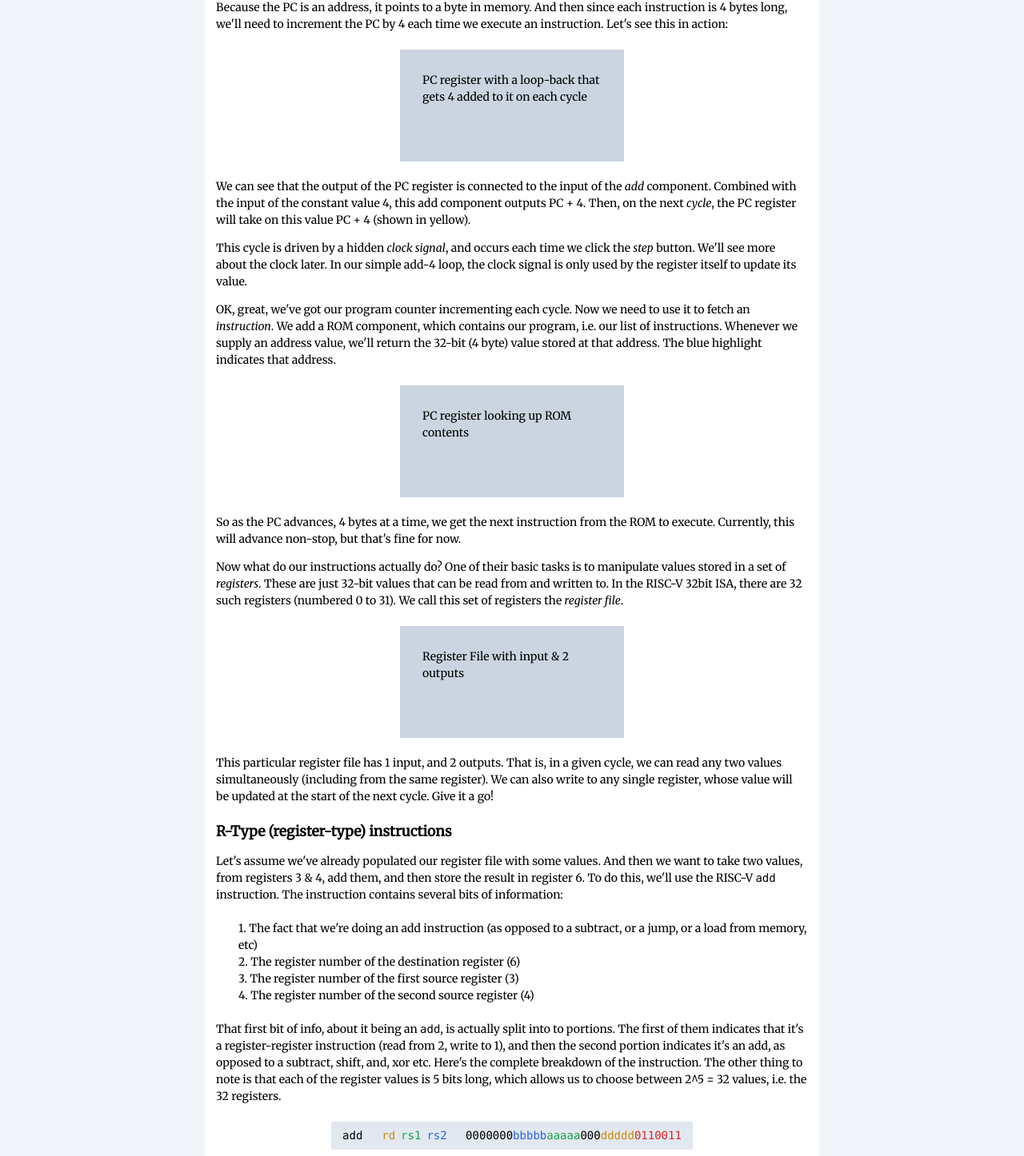
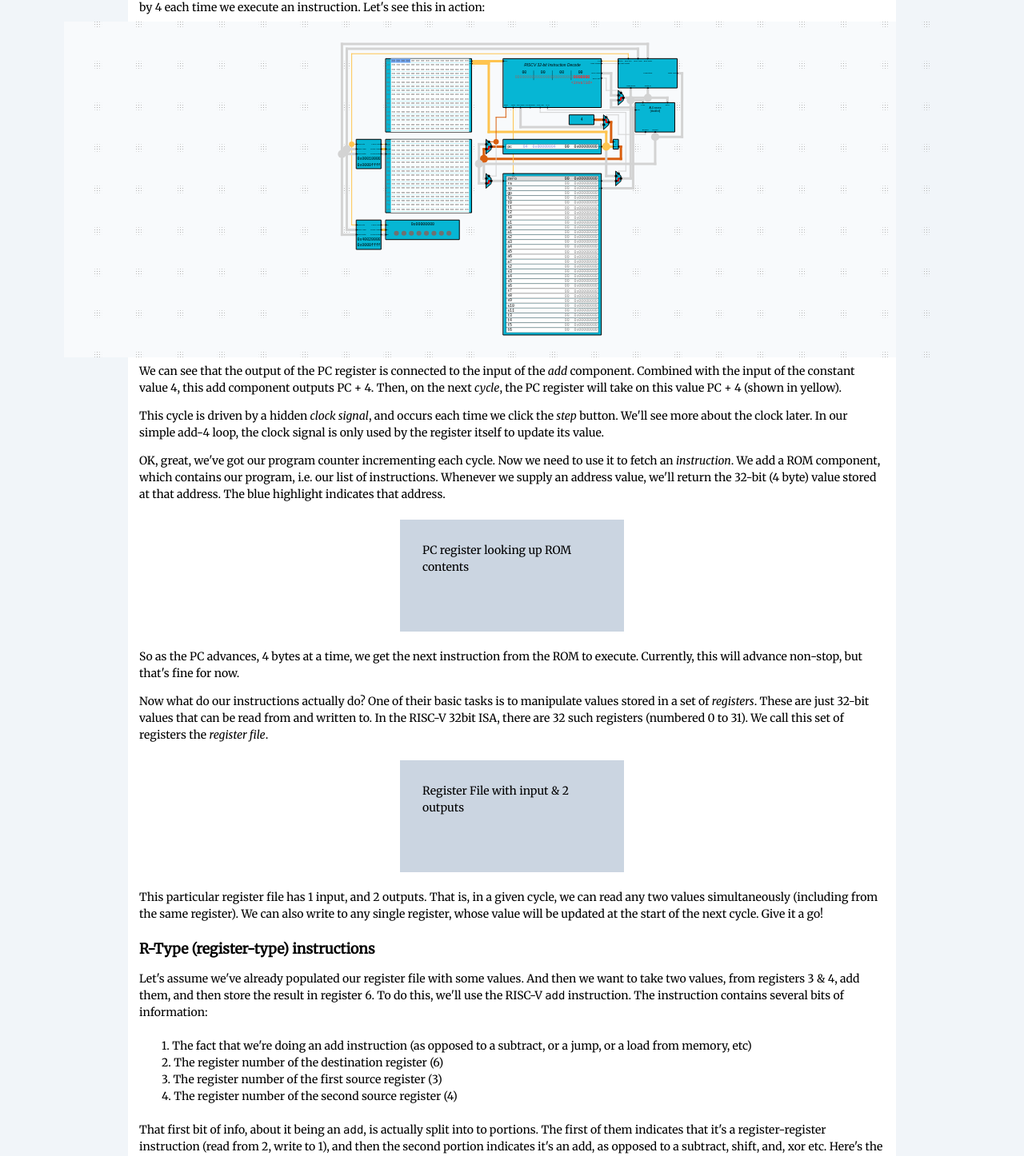
Before and after one commit to bbycroft/llm-viz, a Next.js app: page /cpu/guide/01-riscv-basic in a window 1280 px wide. Shown: the part 456-1902 px from the top of the page at 80% size. Built offline with nearby package versions, Linux system fonts and the light colour scheme.

Commit message:
Start reworking schematic loading

```diff
--- a/src/app/cpu/guide/01-riscv-basic/page.tsx
+++ b/src/app/cpu/guide/01-riscv-basic/page.tsx
@@ -3,6 +3,7 @@ import { CPUDirectory, makeCpuMetadata } from '@/src/cpu/guide/GuideIndex';
 import { CpuEnabledGuide, GuideSection, Ins, Para } from '@/src/cpu/guide/CpuEnabledGuide';
 import { SchematicView } from '@/src/cpu/guide/SchematicView';
 import { InstructionDetail, InstructionTable } from '@/src/cpu/guide/InstructionDetail';
+import { CpuPortal } from '@/src/cpu/CpuPortal';
 
 const dir = CPUDirectory.RiscvBasic;
 
@@ -57,7 +58,7 @@ export default function Page() {
             is 4 bytes long, we'll need to increment the PC by 4 each time we execute an instruction. Let's see this in action:
         </Para>
 
-        <SchematicView schematicId={"01-pc-add"} caption={"PC register with a loop-back that gets 4 added to it on each cycle"} />
+        <CpuPortal schematicId={"riscv-basic"} caption={"PC register with a loop-back that gets 4 added to it on each cycle"} />
 
         <Para>
             We can see that the output of the PC register is connected to the input of the <em>add</em> component. Combined with
--- a/src/cpu/CpuCanvas.tsx
+++ b/src/cpu/CpuCanvas.tsx
@@ -1,3 +1,5 @@
+'use client';
+
 import React, { useCallback, useEffect, useLayoutEffect, useMemo, useReducer, useRef, useState } from "react";
 import { useResizeChangeHandler } from "../utils/layout";
 import { BoundingBox3d, Vec3 } from "../utils/vector";
@@ -6,11 +8,8 @@ import { AffineMat2d } from "../utils/AffineMat2d";
 import { IDragStart } from "../utils/pointer";
 import { assignImm, getOrAddToMap, isNil, isNotNil } from "../utils/data";
 import { EditorContext, IEditorContext, IViewLayoutContext, ViewLayoutContext } from "./Editor";
-import { RefType, IComp, PortType, ICompPort, ICanvasState, IEditorState, IHitTest, IEditSnapshot, IExeSystem, ICompRenderArgs, ISchematic } from "./CpuModel";
-import { useLocalStorageState } from "../utils/localstorage";
+import { RefType, IComp, PortType, ICompPort, ICanvasState, IEditorState, IHitTest, IExeSystem, ICompRenderArgs, ISchematic } from "./CpuModel";
 import { createExecutionModel, stepExecutionCombinatorial } from "./CpuExecution";
-import { CpuEditorToolbar } from "./EditorControls";
-import { exportData, hydrateFromLS, importData, wiresFromLsState, wiresToLsState } from "./ImportExport";
 import { buildCompLibrary } from "./comps/builtins";
 import { CompLibraryView } from "./CompLibraryView";
 import { CompExampleView } from "./CompExampleView";
@@ -47,42 +46,47 @@ So our sandbox needs a bit of work. To main goals:
 export const CpuCanvas: React.FC<{
     readonly?: boolean;
     schematicId?: string;
-}> = ({ }) => {
+    children?: React.ReactNode;
+}> = ({ schematicId, readonly, children }) => {
     let [cvsState, setCvsState] = useState<ICanvasState | null>(null);
-    let [lsState, setLsState] = useLocalStorageState("cpu-layout", hydrateFromLS);
+    // let [lsState, setLsState] = useLocalStorageState("cpu-layout", hydrateFromLS);
     let [editorState, setEditorState] = useState<IEditorState>(() => createCpuEditorState());
     let [, redraw] = useReducer((x) => x + 1, 0);
 
     let [isClient, setIsClient] = useState(false);
+    useEffect(() => setIsClient(true), []);
 
-    let initialLoad = useRef(true);
+    // let initialLoad = useRef(true);
+    // useEffect(() => {
+    //     if (initialLoad.current) {
+    //         initialLoad.current = false;
+    //         setEditorState(a => assignImm(a, {
+    //             snapshot: wiresFromLsState(a.snapshot, lsState, a.compLibrary),
+    //             needsZoomExtent: true,
+    //         }));
+    //     }
+    // }, [lsState]);
+
     useEffect(() => {
-        if (initialLoad.current) {
-            initialLoad.current = false;
-            setEditorState(a => assignImm(a, {
-                snapshot: wiresFromLsState(a.snapshot, lsState, a.compLibrary),
-                needsZoomExtent: true,
-            }));
-
+        if (schematicId) {
+            setEditorState(a => assignImm(a, { desiredSchematicId: schematicId ?? null }));
         }
-    }, [lsState]);
+    }, [schematicId]);
 
     useLayoutEffect(() => {
         if (cvsState) {
-            let w = cvsState.canvas.width;
-            let h = cvsState.canvas.height;
+            let bcr = cvsState.canvas.getBoundingClientRect();
             setEditorState(a => {
                 // goal: zoom-extent so the canvas fits the entire schematic
                 if (!a.needsZoomExtent) {
                     return a;
                 }
-                let pr = window.devicePixelRatio;
                 let bb = computeModelBoundingBox(a.snapshot);
-                let mtx = computeZoomExtentMatrix(bb, new BoundingBox3d(new Vec3(330, 0), new Vec3(w / pr, h / pr)), 0.05);
+                let mtx = computeZoomExtentMatrix(bb, new BoundingBox3d(new Vec3(readonly ? 0 : 330, 0), new Vec3(bcr.width, bcr.height)), 0.05);
                 return assignImm(a, { mtx, needsZoomExtent: false });
             });
         }
-    }, [cvsState, editorState.needsZoomExtent]);
+    }, [cvsState, editorState.needsZoomExtent, readonly]);
 
     useEffect(() => {
         // setCtrlDown(false);
@@ -99,8 +103,29 @@ export const CpuCanvas: React.FC<{
                 needsZoomExtent: true,
             });
         });
-        setIsClient(true);
     }, []);
+
+    useEffect(() => {
+        if (editorState.activeSchematicId !== editorState.desiredSchematicId && editorState.desiredSchematicId) {
+            const schematic = editorState.schematicLibrary.getSchematic(editorState.desiredSchematicId);
+
+            if (schematic) {
+                setEditorState(a => assignImm(a, {
+                    activeSchematicId: schematic.id,
+                    snapshot: schematic.model,
+                    undoStack: schematic.undoStack ?? [],
+                    redoStack: schematic.redoStack ?? [],
+                    mtx: schematic.mtx ?? new AffineMat2d(),
+                    needsZoomExtent: true,
+                }));
+            } else {
+                setEditorState(a => assignImm(a, {
+                    desiredSchematicId: null,
+                }));
+            }
+        }
+
+    }, [editorState.desiredSchematicId, editorState.schematicLibrary, editorState.activeSchematicId]);
 
     useResizeChangeHandler(cvsState?.canvas?.parentElement, redraw);
 
@@ -122,24 +147,23 @@ export const CpuCanvas: React.FC<{
     prevExeModel.current = { system: exeModel, id: editorState.activeSchematicId };
 
     let setCanvasEl = useCallback((el: HTMLCanvasElement | null) => {
-
-        if (el) {
-            let ctx = el.getContext("2d")!;
-            setCvsState({ canvas: el, ctx, size: new Vec3(1, 1), scale: 1, tileCanvases: new Map(), mtx: AffineMat2d.identity() });
-
-        } else {
-            setCvsState(null);
-        }
+        setCvsState(el ? {
+            canvas: el,
+            ctx: el.getContext('2d')!,
+            size: new Vec3(1, 1),
+            scale: 1,
+            tileCanvases: new Map(),
+            mtx: AffineMat2d.identity(),
+        } : null);
     }, []);
 
-
-    useEffect(() => {
-        let newState = wiresToLsState(editorState.snapshot);
-        setLsState(a => assignImm(a, newState));
-        let strExport = exportData(editorState.snapshot);
-        localStorage.setItem("cpu-layout-str", strExport);
-        // importData(strExport);
-    }, [editorState.snapshot, setLsState]);
+    // useEffect(() => {
+    //     let newState = wiresToLsState(editorState.snapshot);
+    //     setLsState(a => assignImm(a, newState));
+    //     let strExport = exportData(editorState.snapshot);
+    //     localStorage.setItem("cpu-layout-str", strExport);
+    //     // importData(strExport);
+    // }, [editorState.snapshot, setLsState]);
 
     useLayoutEffect(() => {
         if (!cvsState) {
@@ -232,7 +256,7 @@ export const CpuCanvas: React.FC<{
 
     return <EditorContext.Provider value={ctx}>
         <ViewLayoutContext.Provider value={viewLayout}>
-            <MainToolbar />
+            {!readonly && <MainToolbar />}
             <div className="relative touch-none flex-1 overflow-hidden">
                 <canvas className="absolute touch-none w-full h-full" ref={setCanvasEl} />
                 {cvsState && <CanvasEventHandler cvsState={cvsState}>
@@ -246,15 +270,17 @@ export const CpuCanvas: React.FC<{
                     </div>
                 </CanvasEventHandler>}
                 <div className={s.toolsLeftTop}>
-                    <CompLibraryView />
-                    <CompExampleView />
-                    <SchematicLibraryView />
+                    {!readonly && <>
+                        <CompExampleView />
+                        <SchematicLibraryView />
+                    </>}
                     {!editorState.snapshotTemp && !editorState.maskHover && <HoverDisplay canvasEl={cvsState?.canvas ?? null} />}
                 </div>
                 <div className="cls_toolsTopRight absolute top-0 right-0">
-                    <CompLayoutToolbar />
+                    {!readonly && <CompLayoutToolbar />}
                 </div>
                 {editorState.compLibraryVisible && <LibraryBrowser />}
+                {children}
             </div>
         </ViewLayoutContext.Provider>
     </EditorContext.Provider>;
--- a/src/cpu/CpuMain.tsx
+++ b/src/cpu/CpuMain.tsx
@@ -14,20 +14,23 @@ import { isNotNil } from '../utils/data';
 import { createCpuEditorState } from './ModelHelpers';
 import { IconProp } from '@fortawesome/fontawesome-svg-core';
 import { IBaseEvent } from '../utils/pointer';
-import { EditorContext, IEditorContext } from './Editor';
+import { EditorContext, IEditorContext, useEditorContext } from './Editor';
+import { useParams, usePathname, useRouter, useSearchParams } from 'next/navigation';
+import { useFunctionRef } from '../utils/hooks';
 
 export const CPUMain = () => {
     useCreateGlobalKeyboardDocumentListener();
-    let [editorState, setEditorState] = useState<IEditorState>(() => createCpuEditorState());
-    let [name, setName] = useState('1 Bit Adder');
+    // let [schematicId, setSchematicId] = useState<string | null>(null);
+    // let [editorState, setEditorState] = useState<IEditorState>(() => createCpuEditorState());
+    // let [name, setName] = useState('1 Bit Adder');
 
-    let editorContext: IEditorContext = useMemo(() => ({
-        editorState,
-        exeModel: null!,
-        setEditorState,
-    }), [editorState]);
+    // let editorContext: IEditorContext = useMemo(() => ({
+    //     editorState,
+    //     exeModel: null!,
+    //     setEditorState,
+    // }), [editorState]);
 
-    return <EditorContext.Provider value={editorContext}>
+    return <>
         <Header title={""}>
             <button className='flex px-2 text-2xl'>
                 <FontAwesomeIcon icon={faBars} />
@@ -40,14 +43,58 @@ export const CPUMain = () => {
                     }
                 }} /> */}
             </div>
-            <div className='ml-3 w-3 h-3 bg-white rounded-[1rem]'>
-            </div>
+            {/* <div className='ml-3 w-3 h-3 bg-white rounded-[1rem]'> */}
+            {/* </div> */}
         </Header>
         <div className={s.content}>
-            <CpuCanvas />
+            <CpuCanvas>
+                <QueryUpdater />
+            </CpuCanvas>
         </div>
-    </EditorContext.Provider>;
+    </>;
 };
+
+const QueryUpdater: React.FC<{
+}> = () => {
+    let router = useRouter();
+    let searchParams = useSearchParams();
+    let { editorState, setEditorState } = useEditorContext();
+
+    let schematicId = searchParams.get('schematicId');
+
+    function updateUrl(schematicId: string | null) {
+        let currQuery = new URLSearchParams(location.search);
+        let newQuery = updateQuery(currQuery, { schematicId });
+        if (newQuery !== currQuery.toString()) {
+            router.replace(location.pathname + '?' + newQuery);
+        }
+    }
+    let updateUrlRef = useFunctionRef(updateUrl);
+
+    useEffect(() => {
+        if (editorState.activeSchematicId) {
+            updateUrlRef.current(editorState.activeSchematicId);
+        }
+    }, [editorState.activeSchematicId, updateUrlRef]);
+
+    useEffect(() => {
+        setEditorState(a => ({ ...a, desiredSchematicId: schematicId ?? null }));
+    }, [schematicId, setEditorState]);
+
+    return null;
+};
+
+function updateQuery(searchParams: URLSearchParams, changes: Record<string, string | null>) {
+    let params = new URLSearchParams(searchParams.toString());
+    for (let [key, value] of Object.entries(changes)) {
+        if (value === null) {
+            params.delete(key);
+        } else {
+            params.set(key, value);
+        }
+    }
+    return params.toString();
+}
 
 function createCpuProgramState(): IProgramState {
     return {
--- a/src/cpu/CpuModel.tsx
+++ b/src/cpu/CpuModel.tsx
@@ -126,6 +126,7 @@ export interface IEditorState {
     undoStack: IEditSnapshot[];
     redoStack: IEditSnapshot[];
 
+    desiredSchematicId: string | null;
     activeSchematicId: string | null;
 
     // time to combine these!! Actually, let's use CompLibrary, since it's used in more places, & rename it
--- a/src/cpu/CpuPortal.tsx
+++ b/src/cpu/CpuPortal.tsx
@@ -4,11 +4,11 @@ import clsx from "clsx";
 
 export const CpuPortal: React.FC<{
     className?: string;
-}> = ({ className }) => {
+    schematicId: string;
+    caption?: string;
+}> = ({ className, schematicId }) => {
 
-    return <div className={clsx(className)}>
-
-        <CpuCanvas />
-
+    return <div className={clsx(className, 'min-h-[30rem] bg-slate-50 w-[80rem] self-center flex flex-shrink')}>
+        <CpuCanvas schematicId={schematicId} readonly />
     </div>;
 };
--- a/src/cpu/CpuToolbars.tsx
+++ b/src/cpu/CpuToolbars.tsx
@@ -26,7 +26,9 @@ export const MainToolbar: React.FC<{
     });
 
     function save() {
-
+        if (editorState.activeSchematicId) {
+            editorState.schematicLibrary.saveToLocalStorage(editorState.activeSchematicId);
+        }
     }
 
     function saveAs() {
@@ -49,7 +51,7 @@ export const MainToolbar: React.FC<{
     let redoAvailable = editorState.redoStack.length > 0;
 
     return <div className='h-12 bg-white drop-shadow-md flex'>
-        <ToolbarButton icon={faFloppyDisk} onClick={save} notImpl tip={`Save (${modifiersToString('S', Modifiers.CtrlOrCmd)})`} />
+        <ToolbarButton icon={faFloppyDisk} onClick={save} tip={`Save (${modifiersToString('S', Modifiers.CtrlOrCmd)})`} />
         <ToolbarButton icon={faCodeFork} onClick={saveAs} notImpl tip={`Duplicate (${modifiersToString('S', Modifiers.CtrlOrCmd | Modifiers.Shift)})`} />
 
         <ToolbarDivider />
--- a/src/cpu/ImportExport.tsx
+++ b/src/cpu/ImportExport.tsx
@@ -301,8 +301,9 @@ export function createInitialEditSnapshot(): IEditSnapshot {
 
 export function wiresFromLsState(layoutBase: IEditSnapshot, ls: ILSState, compLibrary: CompLibrary): IEditSnapshot {
 
+    let wireIdx = 0;
     let newWires: IWireGraph[] = ls.wires.map(w => ({
-        id: w.id,
+        id: '' + wireIdx++,
         nodes: w.nodes.map(n => ({
             id: n.id,
             pos: new Vec3(n.x, n.y),
--- a/src/cpu/ModelHelpers.tsx
+++ b/src/cpu/ModelHelpers.tsx
@@ -53,6 +53,7 @@ export function createCpuEditorState(): IEditorState {
         mtx: AffineMat2d.multiply(AffineMat2d.scale1(10), AffineMat2d.translateVec(new Vec3(1920/2, 1080/2).round())),
         compLibrary,
         schematicLibrary,
+        desiredSchematicId: null,
         activeSchematicId: null,
         redoStack: [],
         undoStack: [],
--- a/src/cpu/guide/CpuEnabledGuide.tsx
+++ b/src/cpu/guide/CpuEnabledGuide.tsx
@@ -1,12 +1,16 @@
+'use client';
 import React, { useMemo } from 'react';
 import { CPUDirectory, guideEntries } from './GuideIndex';
 import { Header } from '@/src/homepage/Header';
 import { NavSidebar } from './NavSidebar';
+import { useCreateGlobalKeyboardDocumentListener } from '@/src/utils/keyboard';
 
 export const CpuEnabledGuide: React.FC<{
     dir: CPUDirectory;
     children?: React.ReactNode;
 }> = ({ dir, children }) => {
+    useCreateGlobalKeyboardDocumentListener();
+
     let entry = useMemo(() => guideEntries.find(x => x.id === dir)!, [dir]);
 
     return <main className='flex flex-col min-h-screen'>
--- a/src/cpu/schematics/SchematicLibrary.tsx
+++ b/src/cpu/schematics/SchematicLibrary.tsx
@@ -1,9 +1,9 @@
 import { AffineMat2d } from "@/src/utils/AffineMat2d";
 import { iterLocalStorageEntries } from "@/src/utils/localstorage";
 import { Vec3 } from "@/src/utils/vector";
-import { CompLibrary, ICompDef, ISubLayoutArgs, ISubLayoutPort } from "../comps/CompBuilder";
-import { IEditSnapshot, ILibraryItem, PortType } from "../CpuModel";
-import { createInitialEditSnapshot, ILSComp, ILSState, wiresFromLsState, wiresToLsState } from "../ImportExport";
+import { CompLibrary, ISubLayoutPort } from "../comps/CompBuilder";
+import { IEditSnapshot, PortType } from "../CpuModel";
+import { createInitialEditSnapshot, ILSState, wiresFromLsState, wiresToLsState } from "../ImportExport";
 import { regFileDemo, riscvBasicSchematic } from "./RiscvBasic";
 import { assignImm } from "@/src/utils/data";
 import { createSchematicCompDef } from "../comps/SchematicComp";
--- a/src/cpu/schematics/SchematicLibraryView.tsx
+++ b/src/cpu/schematics/SchematicLibraryView.tsx
@@ -1,4 +1,3 @@
-import { AffineMat2d } from "@/src/utils/AffineMat2d";
 import { assignImm } from "@/src/utils/data";
 import { faCheck, faPencil, faTimes, faTrash } from "@fortawesome/free-solid-svg-icons";
 import { FontAwesomeIcon } from "@fortawesome/react-fontawesome";
@@ -7,7 +6,6 @@ import { useEditorContext } from "../Editor";
 import { ISchematicDef } from "./SchematicLibrary";
 import s from "./SchematicLibraryView.module.scss";
 import { createSchematicCompDef } from "../comps/SchematicComp";
-import { BoundingBox3d } from "@/src/utils/vector";
 
 export const SchematicLibraryView: React.FC = () => {
     let { editorState, setEditorState } = useEditorContext();
@@ -36,14 +34,7 @@ export const SchematicLibraryView: React.FC = () => {
 
     function loadIntoEditor(schematic: ISchematicDef) {
         setEditorState(() => {
-            return assignImm(editorState, {
-                activeSchematicId: schematic.id,
-                snapshot: schematic.model,
-                undoStack: schematic.undoStack ?? [],
-                redoStack: schematic.redoStack ?? [],
-                mtx: schematic.mtx ?? new AffineMat2d(),
-                needsZoomExtent: true,
-            });
+            return assignImm(editorState, { desiredSchematicId: schematic.id });
         });
     }
 
```
